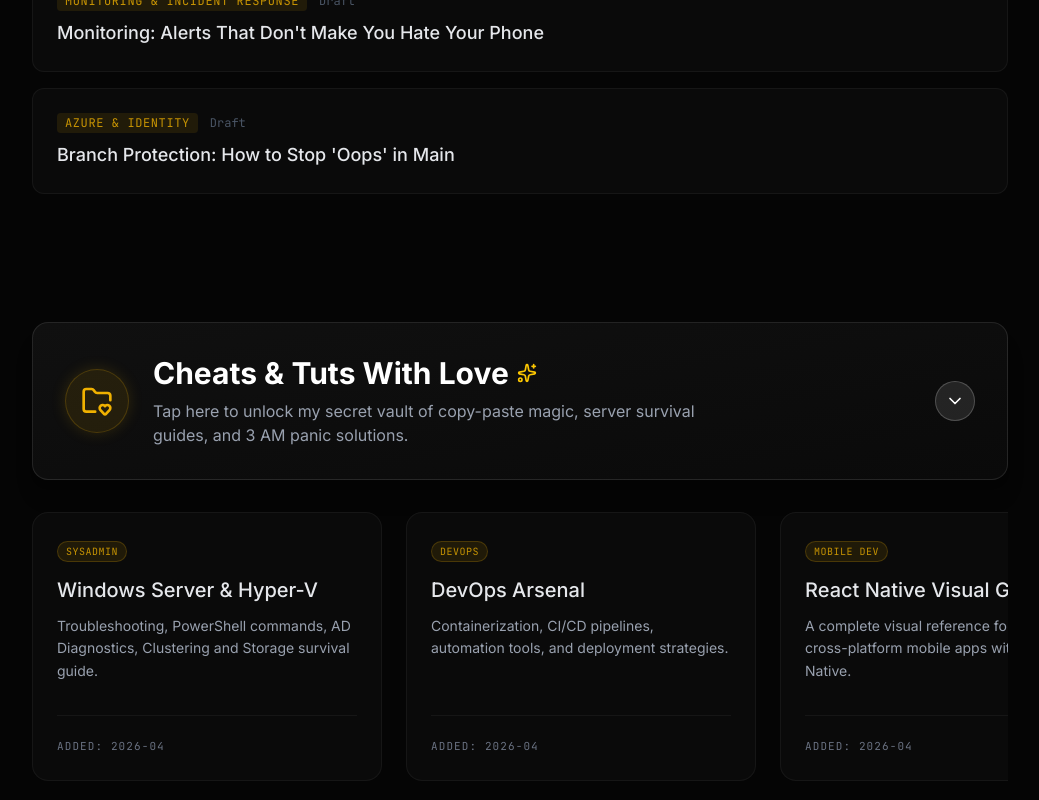
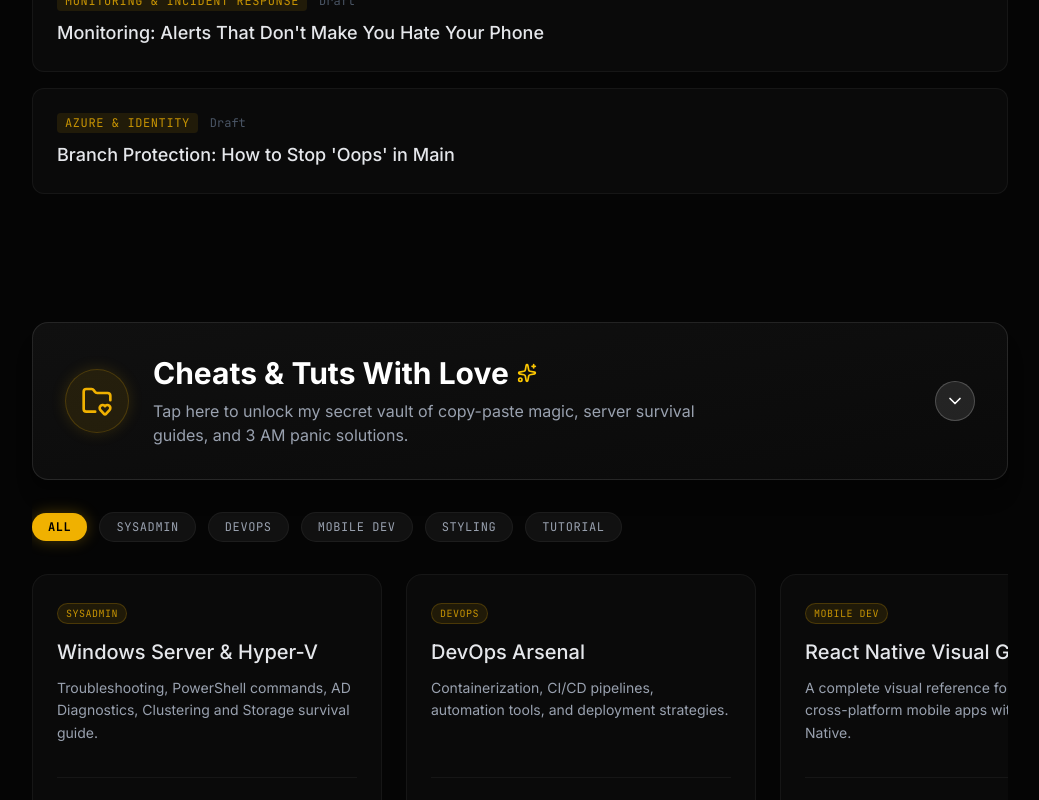
Before and after one commit to EvangelosBatsalis/vbatsalis_portfolio, a Next.js app: page / in a window 1280 px wide. Both pictures are taken after a click on the button 640 px from the left and 6299 px from the top of the page. Shown: the part 5899-6699 px from the top of the page, without its empty margins (120-1159 px from the left). Built offline with nearby package versions, Linux system fonts and the light colour scheme.

Commit message:
feat: add category filter to cheatsheets and update social links

```diff
--- a/components/cheats-and-tuts.tsx
+++ b/components/cheats-and-tuts.tsx
@@ -45,6 +45,13 @@ const cheatsheets = [
 
 export function CheatsAndTuts() {
   const [isOpen, setIsOpen] = useState(false);
+  const [activeCategory, setActiveCategory] = useState("All");
+
+  const categories = ["All", ...Array.from(new Set(cheatsheets.map(sheet => sheet.category)))];
+
+  const filteredSheets = activeCategory === "All"
+    ? cheatsheets
+    : cheatsheets.filter(sheet => sheet.category === activeCategory);
 
   return (
     <section id="cheats-and-tuts" className="scroll-mt-24">
@@ -88,15 +95,42 @@ export function CheatsAndTuts() {
             className="overflow-hidden"
           >
             <div className="pt-8 pb-4">
+              {/* Category Filter Pills */}
+              <motion.div
+                initial={{ opacity: 0, y: 10 }}
+                animate={{ opacity: 1, y: 0 }}
+                transition={{ delay: 0.2 }}
+                className="flex flex-wrap items-center gap-3 mb-8"
+              >
+                {categories.map((category) => (
+                  <button
+                    key={category}
+                    onClick={() => setActiveCategory(category)}
+                    className={`px-4 py-1.5 rounded-full text-xs font-mono uppercase tracking-wider transition-all duration-300 ${
+                      activeCategory === category
+                        ? "bg-yellow-500 text-black shadow-[0_0_15px_rgba(234,179,8,0.3)] font-bold"
+                        : "bg-[#111] text-gray-400 hover:bg-[#1a1a1a] hover:text-yellow-500 border border-white/5"
+                    }`}
+                  >
+                    {category}
+                  </button>
+                ))}
+              </motion.div>
+
               <div className="flex overflow-x-auto gap-6 pb-6 snap-x snap-mandatory hide-scrollbar relative">
-                {cheatsheets.map((sheet, idx) => (
-                  <Link href={sheet.link} key={idx} target="_blank" rel="noopener noreferrer" className="snap-center shrink-0 w-[300px] sm:w-[350px]">
+                <AnimatePresence mode="popLayout">
+                  {filteredSheets.map((sheet, idx) => (
                     <motion.div
-                      initial={{ opacity: 0, x: 20 }}
-                      animate={{ opacity: 1, x: 0 }}
-                      transition={{ delay: idx * 0.1 }}
-                      className="h-full flex flex-col justify-between p-6 bg-[#0a0a0a] border border-white/5 rounded-2xl hover:border-yellow-500/50 hover:bg-white/[0.02] transition-all relative overflow-hidden group"
+                      key={sheet.title}
+                      layout
+                      initial={{ opacity: 0, scale: 0.9, filter: "blur(4px)" }}
+                      animate={{ opacity: 1, scale: 1, filter: "blur(0px)" }}
+                      exit={{ opacity: 0, scale: 0.9, filter: "blur(4px)" }}
+                      transition={{ duration: 0.3, delay: idx * 0.05 }}
+                      className="snap-center shrink-0 w-[300px] sm:w-[350px]"
                     >
+                      <Link href={sheet.link} target="_blank" rel="noopener noreferrer" className="block h-full cursor-pointer">
+                        <div className="h-full flex flex-col justify-between p-6 bg-[#0a0a0a] border border-white/5 rounded-2xl hover:border-yellow-500/50 hover:bg-white/[0.02] transition-colors relative overflow-hidden group">
                           <div className="absolute top-0 right-0 p-4 opacity-0 group-hover:opacity-100 transition-opacity transform translate-y-[-10px] group-hover:translate-y-0 text-yellow-500/50">
                             <ExternalLink className="w-5 h-5" />
                           </div>
@@ -120,9 +154,11 @@ export function CheatsAndTuts() {
                               ADDED: {sheet.date}
                             </span>
                           </div>
+                        </div>
+                      </Link>
                     </motion.div>
-                  </Link>
                   ))}
+                </AnimatePresence>
               </div>
             </div>
 
--- a/components/contact.tsx
+++ b/components/contact.tsx
@@ -25,11 +25,11 @@ export function Contact() {
 
         <div className="flex flex-col sm:flex-row items-center justify-center gap-6 mb-12">
           <a
-            href="mailto:hello@vbatsalis.gr"
+            href="mailto:v.batsalis@gmail.com"
             className="flex items-center gap-3 px-6 py-3 bg-white/5 hover:bg-white/10 border border-white/10 rounded-xl transition-colors text-gray-200"
           >
             <Mail className="w-5 h-5 text-yellow-500" />
-            <span>hello@vbatsalis.gr</span>
+            <span>v.batsalis@gmail.com</span>
           </a>
           <div className="flex items-center gap-3 px-6 py-3 bg-white/5 border border-white/10 rounded-xl text-gray-200">
             <MapPin className="w-5 h-5 text-yellow-500" />
@@ -39,13 +39,17 @@ export function Contact() {
 
         <div className="flex items-center justify-center gap-4">
           <a
-            href="#"
+            href="https://github.com/EvangelosBatsalis"
+            target="_blank"
+            rel="noopener noreferrer"
             className="p-3 bg-white/5 hover:bg-yellow-500 hover:text-black border border-white/10 rounded-full transition-all text-gray-400"
           >
             <Github className="w-5 h-5" />
           </a>
           <a
-            href="#"
+            href="https://www.linkedin.com/in/evangelos-batsalis/"
+            target="_blank"
+            rel="noopener noreferrer"
             className="p-3 bg-white/5 hover:bg-yellow-500 hover:text-black border border-white/10 rounded-full transition-all text-gray-400"
           >
             <Linkedin className="w-5 h-5" />
```
Lines whose indentation alone changed are shown as unchanged.
